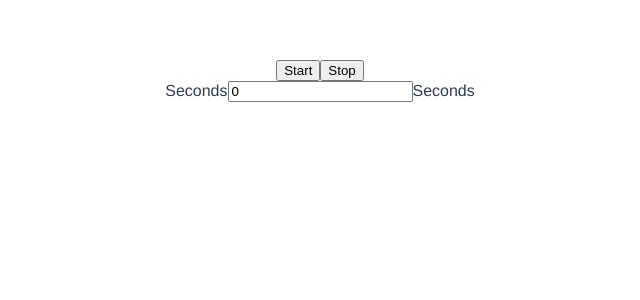
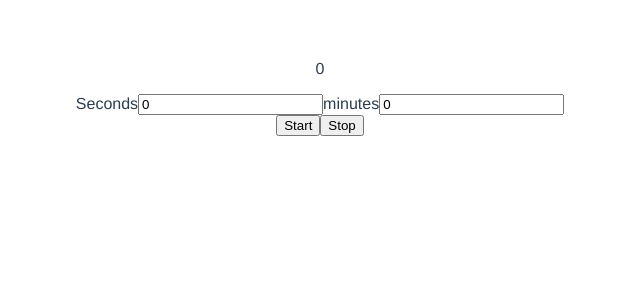
Before and after one commit to YauxtnKrl/tabata-timers, a Vue app: page / in a window 1280 px wide. Shown: the top 300 px of the page, without its empty margins (320-960 px from the left). Built offline with nearby package versions, Linux system fonts and the light colour scheme.

Commit message:
Add min + sec input and improve timer accuracy

```diff
--- a/src/components/StopWatch.vue
+++ b/src/components/StopWatch.vue
@@ -1,56 +1,55 @@
 <template>
-  <p>{{ state.timer }}</p>
-  <button @click="startTimer">Start</button>
-  <button @click="stopTimer(interval)">Stop</button>
+  <p>{{ timerDisplay }}</p>
+
   <form action="">
     <label for="Mins">Seconds</label>
-    <input v-model="state.timers.timer" id="Mins" />
-    <label for="Seceonds">Seconds</label>
+    <input v-model="state.timers.seconds" id="Secs" />
+    <label for="Seconds">minutes</label>
+    <input v-model="state.timers.minutes" id="Mins" />
   </form>
+
+  <button @click='startTimer' :disabled='state.startDisabled'>Start</button>
+  <button @click='stopTimer(interval)'>Stop</button>
+
 </template>
 
-<script>
+<script setup>
 import { reactive, ref } from "vue";
 
-export default {
-  setup() {
-    const state = reactive({ timers: { timer: 0 }, interval: 0, startEnabled: true });
+    const state = reactive({ timers: { seconds: 0, minutes: 0, timer: 0 }, interval: 0, startDisabled: false });
     const timerLimit = ref(0);
+    const timerDisplay = ref(0)
 
     function startTimer() {
-      state.startEnabled = false;
+      state.startDisabled = true;
+
       var start = Date.now();
 
-      console.log("input is: " + state.timers.timer);
-      var end = start + state.timers.timer * 1000;
-      // console.log(start);
+      console.log("input is: " + state.timers.minutes + " minutes " + state.timers.seconds + " seconds");
+
+      var end = start + (state.timers.minutes * 60 * 1000) + (state.timers.seconds * 1000);
+
 
       state.interval = setInterval(function () {
-        var delta = Date.now();
+        timerLimit.value = Date.now();
 
-        console.log("now: " + delta);
-        console.log("end: " + end);
+        timerDisplay.value = ((end - timerLimit.value)/1000).toFixed(2);
 
-        if (delta >= end) {
+        state.timer = timerLimit.value;
+
+        if (timerLimit.value >= end) {
           clearInterval(state.interval);
-          state.startEnabled = true;
-          console.log("Complete");
+          console.log(Date.now()-end)
+          state.startDisabled = false;
+          timerDisplay.value ="Complete";
         }
-      }, 10);
+      }, 1);
     }
 
     function stopTimer() {
       clearInterval(state.interval);
-      state.startEnabled = true;
+      state.startDisabled = false;
     }
-    return {
-      state,
-      startTimer,
-      stopTimer,
-      timerLimit,
-    };
-  },
-};
 </script>
 
 <style></style>
```
